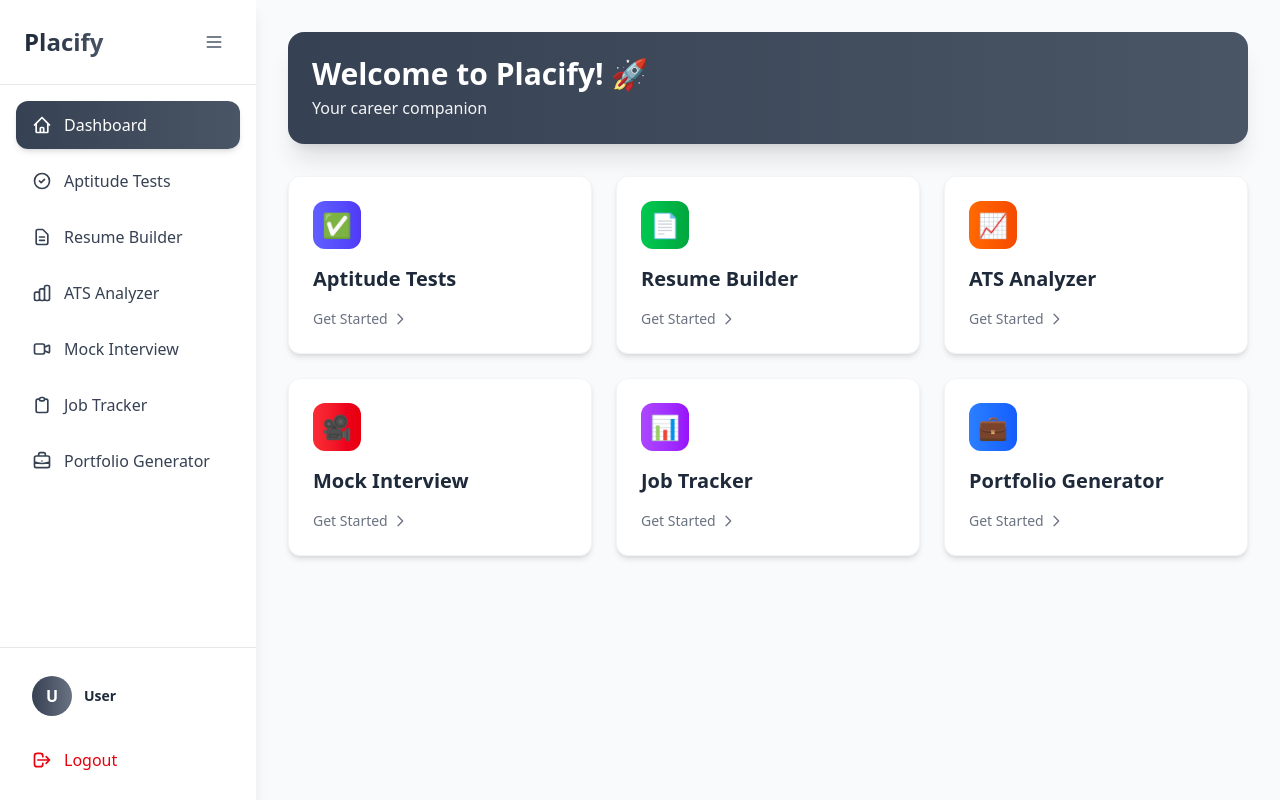
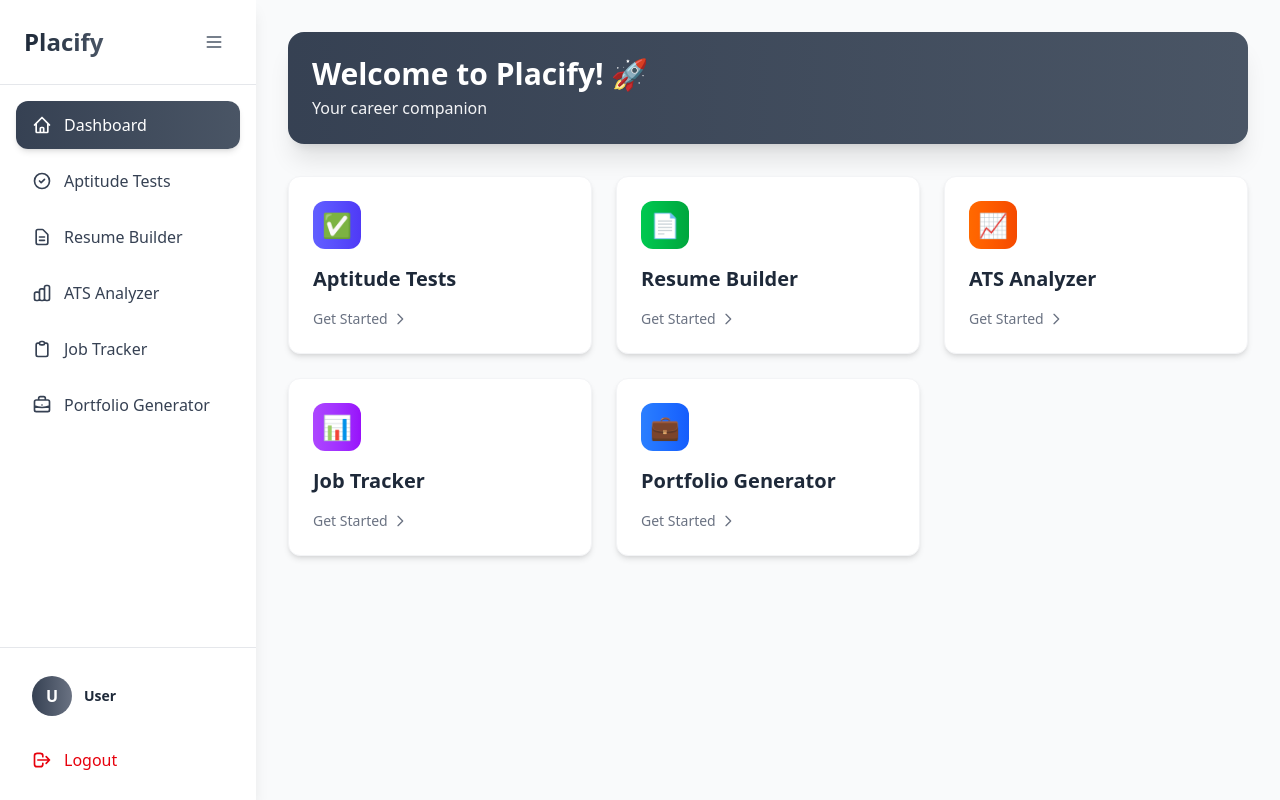
Before and after one commit to Dsp2810/SGP-5, a React (Vite) app in the folder frontend/: page /dashboard in a window 1280 px wide. Built offline with nearby package versions, Linux system fonts and the light colour scheme; no server answers; sample sign-in values are in the browser's storage.

Commit message:
update component

```diff
--- a/frontend/src/App.jsx
+++ b/frontend/src/App.jsx
@@ -10,7 +10,7 @@ import PortfolioGenerator from './components/features/PortfolioGenerator'
 import ResumeBuilder from './components/features/ResumeBuilder'
 import JobTracker from './components/features/JobTracker'
 import ATSAnalyzer from './components/features/ATSAnalyzer'
-import MockInterview from './components/features/MockInterview'
+// import MockInterview from './components/features/MockInterview'
 import AptitudeTest from './components/features/AptitudeTest'
 import PublicPortfolio from './pages/PublicPortfolio'
 // Protected Route
@@ -37,7 +37,7 @@ function App() {
           <Route path="resume" element={<ResumeBuilder />} />
           <Route path="jobs" element={<JobTracker />} />
           <Route path="ats" element={<ATSAnalyzer />} />
-          <Route path="interview" element={<MockInterview />} />
+          {/* <Route path="interview" element={<MockInterview />} /> */}
           <Route path="aptitude" element={<AptitudeTest />} />
         </Route>
 
--- a/frontend/src/components/features/index.js
+++ b/frontend/src/components/features/index.js
@@ -3,5 +3,5 @@ export { default as PortfolioGenerator } from './PortfolioGenerator';
 export { default as ResumeBuilder } from './ResumeBuilder';
 export { default as JobTracker } from './JobTracker';
 export { default as ATSAnalyzer } from './ATSAnalyzer';
-export { default as MockInterview } from './MockInterview';
+// export { default as MockInterview } from './MockInterview';
 export { default as AptitudeTest } from './AptitudeTest';
--- a/frontend/src/pages/Dashboard.jsx
+++ b/frontend/src/pages/Dashboard.jsx
@@ -74,15 +74,15 @@ function Dashboard() {
         </svg>
       )
     },
-    {
-      name: 'Mock Interview',
-      path: '/dashboard/interview',
-      icon: (
-        <svg className="w-5 h-5" fill="none" stroke="currentColor" viewBox="0 0 24 24">
-          <path strokeLinecap="round" strokeLinejoin="round" strokeWidth={2} d="M15 10l4.553-2.276A1 1 0 0121 8.618v6.764a1 1 0 01-1.447.894L15 14M5 18h8a2 2 0 002-2V8a2 2 0 00-2-2H5a2 2 0 00-2 2v8a2 2 0 002 2z" />
-        </svg>
-      )
-    },
+    // {
+    //   name: 'Mock Interview',
+    //   path: '/dashboard/interview',
+    //   icon: (
+    //     <svg className="w-5 h-5" fill="none" stroke="currentColor" viewBox="0 0 24 24">
+    //       <path strokeLinecap="round" strokeLinejoin="round" strokeWidth={2} d="M15 10l4.553-2.276A1 1 0 0121 8.618v6.764a1 1 0 01-1.447.894L15 14M5 18h8a2 2 0 002-2V8a2 2 0 00-2-2H5a2 2 0 00-2 2v8a2 2 0 002 2z" />
+    //     </svg>
+    //   )
+    // },
     {
       name: 'Job Tracker',
       path: '/dashboard/jobs',
--- a/frontend/src/pages/DashboardHome.jsx
+++ b/frontend/src/pages/DashboardHome.jsx
@@ -20,12 +20,12 @@ function DashboardHome() {
       link: '/dashboard/ats',
       color: 'from-orange-500 to-orange-600'
     },
-    {
-      title: 'Mock Interview',
-      icon: '🎥',
-      link: '/dashboard/interview',
-      color: 'from-red-500 to-red-600'
-    },
+    // {
+    //   title: 'Mock Interview',
+    //   icon: '🎥',
+    //   link: '/dashboard/interview',
+    //   color: 'from-red-500 to-red-600'
+    // },
     {
       title: 'Job Tracker',
       icon: '📊',
```
